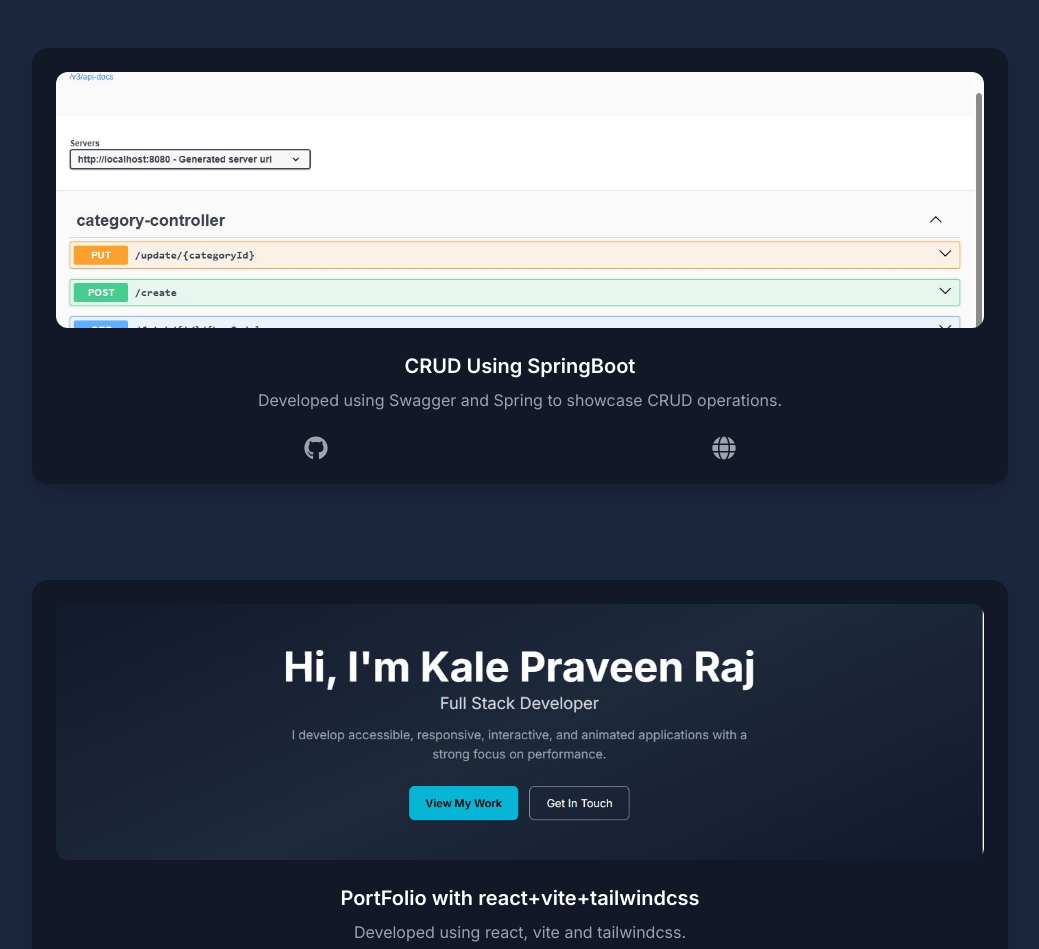
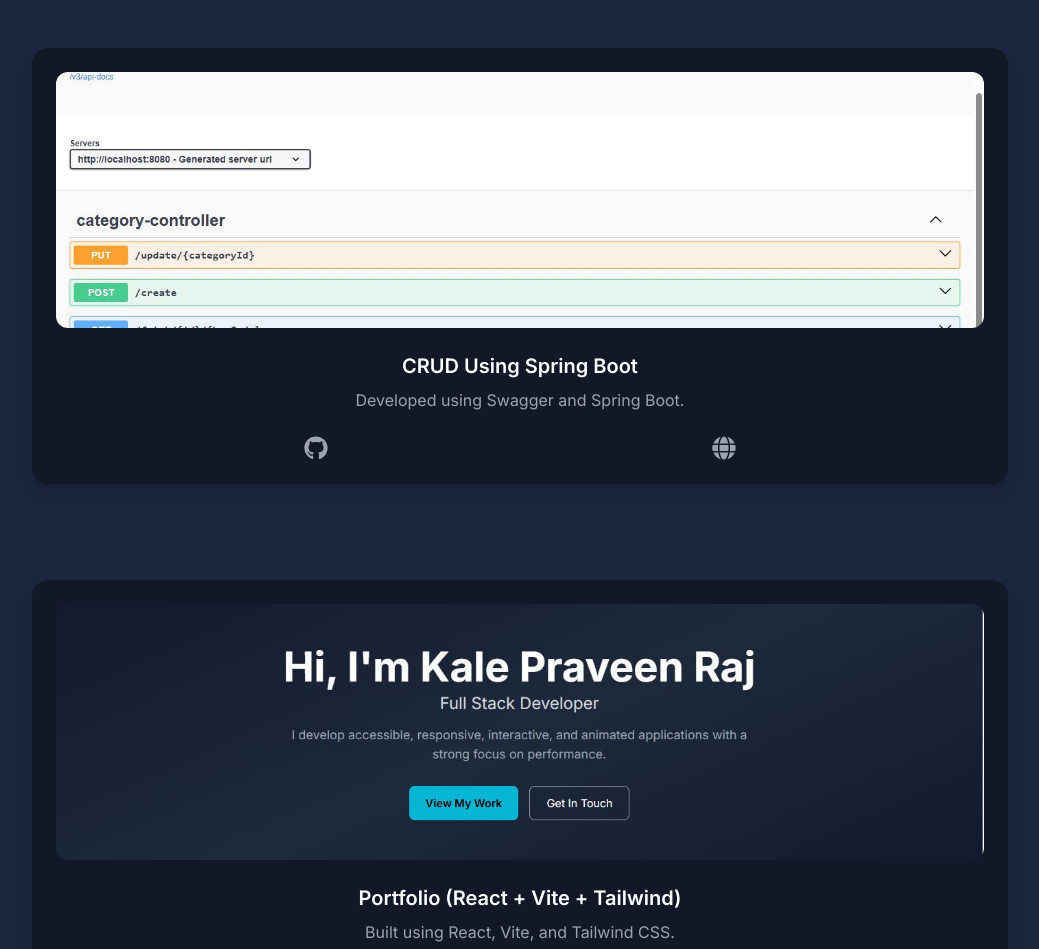
Before and after one commit to KalePraveenRaj/portfolioreactvite, a React (Vite) app: page / in a window 1280 px wide. Shown: the part 3364-4313 px from the top of the page, without its empty margins (120-1159 px from the left). Built offline with nearby package versions, Linux system fonts and the light colour scheme.

Commit message:
Update Projects.jsx

```diff
--- a/src/components/Projects.jsx
+++ b/src/components/Projects.jsx
@@ -9,6 +9,7 @@
 import snakesandladder from "../assets/projects/snakes_and_ladders.jpg";
 import passwordmanager from "../assets/projects/password_manager.png";
 import expensetracker from "../assets/projects/expense_tracker.png";
+
 function Projects() {
   return (
     <section
@@ -17,12 +18,12 @@
     >
       <div className="max-w-5xl mx-auto px-6">
 
-        {/* Section Title */}
+        {/* Title */}
         <h2 className="text-3xl md:text-4xl font-bold text-center mb-20">
           Projects
         </h2>
 
-        {/* Projects List */}
+        {/* List */}
         <div className="flex flex-col gap-24">
 
           <ProjectCard
@@ -31,9 +32,7 @@
             description="Electron desktop app to extract text from images."
             github="https://github.com/KalePraveenRaj/deepsnap"
             live="https://github.com/KalePraveenRaj/deepsnap/releases"
-            liveLabel="Download"
           />
-
 
           <ProjectCard
             image={floatingIconImg}
@@ -46,57 +45,58 @@
           <ProjectCard
             image={portfolioImg}
             title="Portfolio Website"
-            description="A responsive personal portfolio website to showcase skills, experience, and projects."
+            description="A responsive personal portfolio website to showcase skills and projects."
             github="https://github.com/KalePraveenRaj/portfolio"
             live="https://kalepraveenraj.github.io/portfolio/"
           />
 
           <ProjectCard
             image={swaggerImg}
-            title="CRUD Using SpringBoot"
-            description="Developed using Swagger and Spring to showcase CRUD operations."
+            title="CRUD Using Spring Boot"
+            description="Developed using Swagger and Spring Boot."
             github="https://github.com/KalePraveenRaj/CrudOperationsSpringBoot"
             live="https://kalepraveenraj.github.io/portfolio/"
           />
+
           <ProjectCard
             image={portfolio}
-            title="PortFolio with react+vite+tailwindcss"
-            description="Developed using react, vite and tailwindcss."
+            title="Portfolio (React + Vite + Tailwind)"
+            description="Built using React, Vite, and Tailwind CSS."
             github="https://github.com/KalePraveenRaj/portfolioreactvite"
             live="https://kalepraveenraj.github.io/portfolioreactvite/"
           />
+
           <ProjectCard
             image={todoApp}
-            title="Todo App developed using Flutter"
-            description="Developed todo application inspired by google tasks"
+            title="Todo App (Flutter)"
+            description="Flutter-based todo app inspired by Google Tasks."
             github="https://github.com/KalePraveenRaj/flutter_todoApp"
             live="https://kalepraveenraj.github.io/flutter_todoApp/"
           />
 
           <ProjectCard
             image={snakesandladder}
-            title="Snakes and Ladders game"
-            description="Built snakes and ladder game application using flutter and provided the apk file as well in the git hub repository"
+            title="Snakes & Ladders"
+            description="Flutter-based game with APK included."
             github="https://github.com/KalePraveenRaj/snakes_and_ladders"
             live="https://kalepraveenraj.github.io/snakes_and_ladders/"
           />
 
           <ProjectCard
             image={passwordmanager}
-            title="Password Manager App"
-            description="Built Password Manager application with flutter and provided the apk file as well in the git hub repository"
+            title="Password Manager"
+            description="Flutter password manager app with APK."
             github="https://github.com/KalePraveenRaj/Password_Manager"
             live="https://kalepraveenraj.github.io/Password_Manager/"
           />
+
           <ProjectCard
             image={expensetracker}
             title="Expense Tracker"
-            description="Developed using flutter and Dart, mysql to store the data."
+            description="Flutter + MySQL based expense tracker."
             github="https://github.com/KalePraveenRaj/expense_tracker"
             live="https://kalepraveenraj.github.io/portfolioreactvite/"
           />
-
-
 
         </div>
       </div>
@@ -106,8 +106,42 @@
 
 function ProjectCard({ image, title, description, github, live }) {
   return (
-    <div className="bg-[rgba(0,0,0,0.35)] rounded-2xl p-6 shadow-lg transition hover:-translate-y-2 hover:shadow-2xl">
+    <div
+      className="
+        group relative
+        rounded-2xl
+        transition-all duration-300
+        hover:-translate-y-2
+      "
+    >
+      {/* GRADIENT SHADOW */}
+      <div
+        className="
+          absolute inset-0
+          rounded-2xl
+          opacity-0
+          transition-opacity duration-300
+          group-hover:opacity-100
+          shadow-[0_30px_60px_rgba(34,211,238,0.25)]
+        "
+        style={{
+          boxShadow:
+            "0 30px 60px rgba(34,211,238,0.25), 0 30px 60px rgba(168,85,247,0.2), 0 30px 60px rgba(236,72,153,0.18)",
+        }}
+      />
 
+      {/* CARD CONTENT */}
+      <div
+        className="
+          relative
+          bg-[rgba(0,0,0,0.35)]
+          rounded-2xl
+          p-6
+          shadow-lg
+          transition-shadow duration-300
+          group-hover:shadow-none
+        "
+      >
         {/* Image */}
         <img
           src={image}
@@ -132,8 +166,13 @@
               href={github}
               target="_blank"
               rel="noreferrer"
-            className="hover:text-white transition"
               aria-label="GitHub"
+              className="
+                transition
+                hover:text-white
+                hover:scale-110
+                hover:drop-shadow-[0_0_8px_rgba(34,211,238,0.7)]
+              "
             >
               <FaGithub />
             </a>
@@ -144,16 +183,23 @@
               href={live}
               target="_blank"
               rel="noreferrer"
-            className="hover:text-white transition"
               aria-label="Live Demo"
+              className="
+                transition
+                hover:text-white
+                hover:scale-110
+                hover:drop-shadow-[0_0_8px_rgba(236,72,153,0.7)]
+              "
             >
               <FaGlobe />
             </a>
           )}
         </div>
-
+      </div>
     </div>
   );
 }
 
+
+
 export default Projects;
```
Lines whose indentation alone changed are shown as unchanged.
